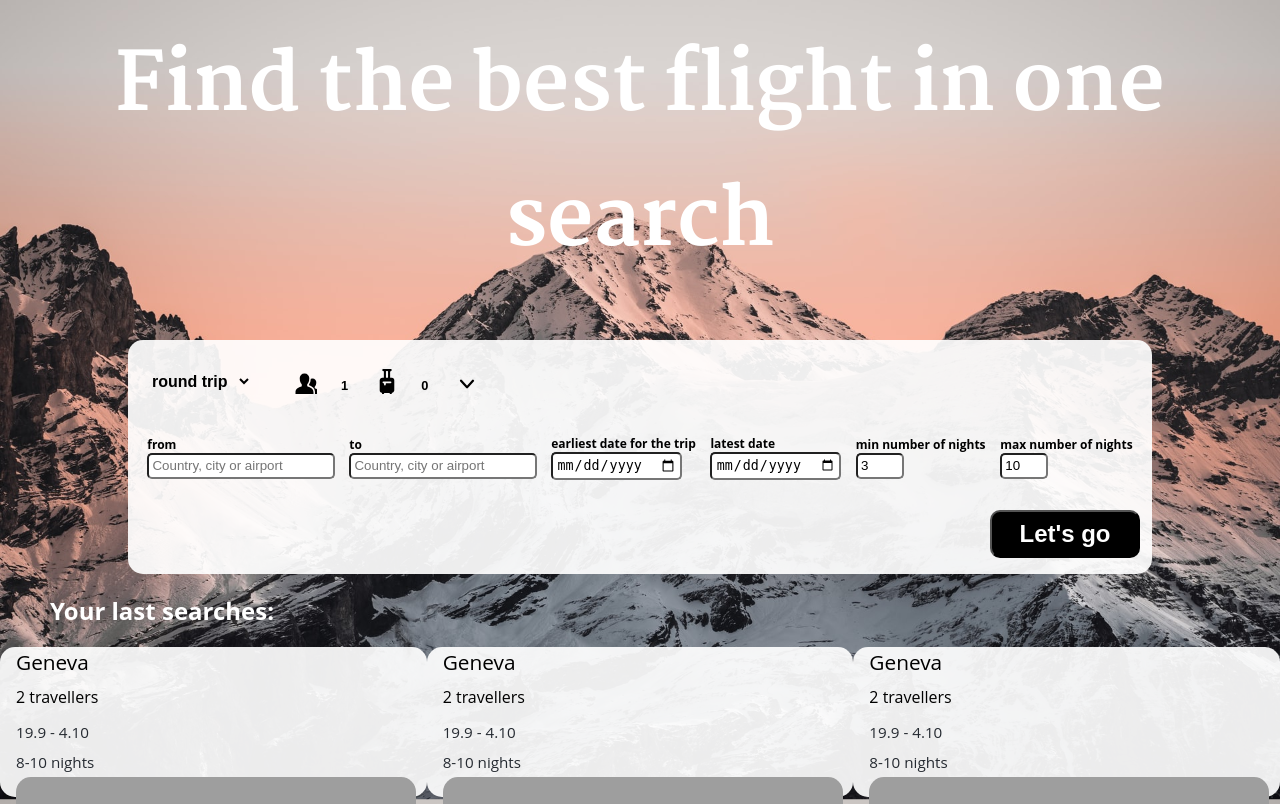
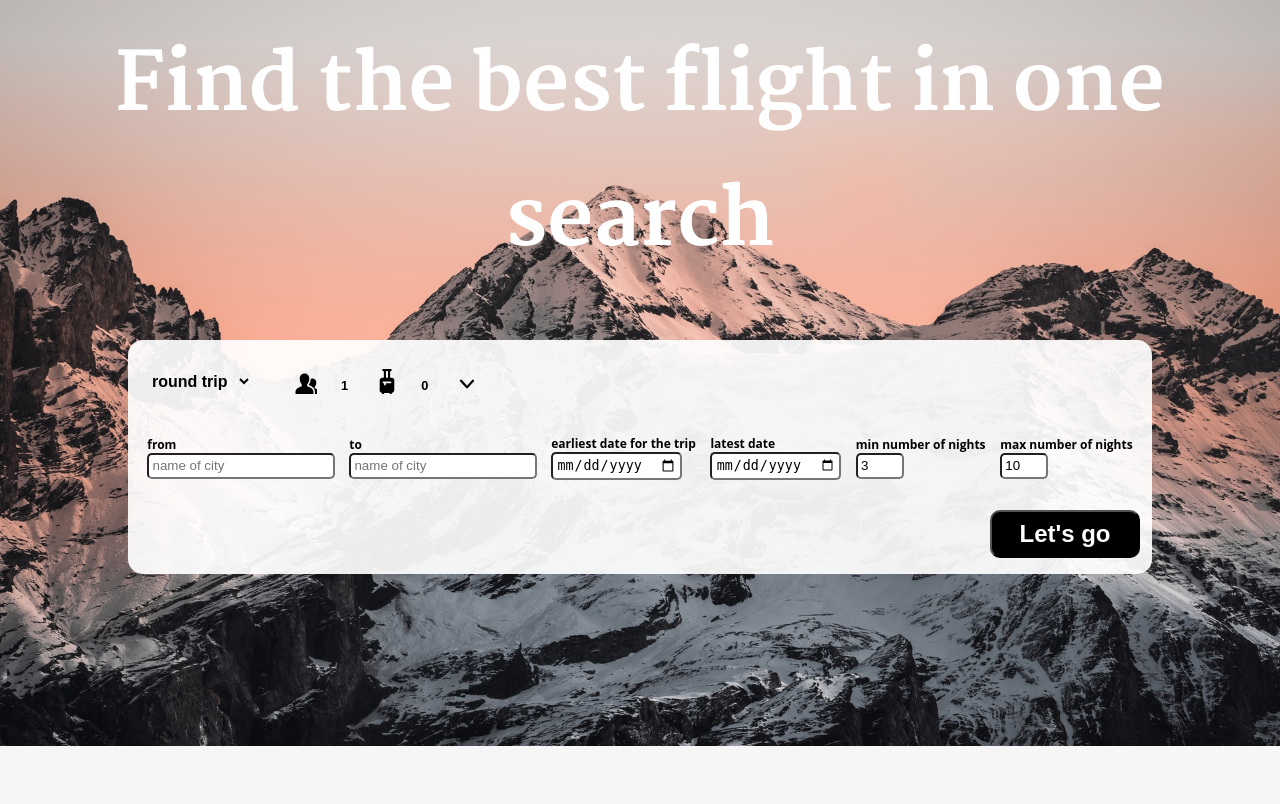
Before and after one commit to alon-strauss/flight_search_website, a Flask app: page / in a window 1280 px wide. Shown: the part 54-858 px from the top of the page. After the commit the page ends 800 px from the top, so only its background shows below. Run offline with Flask 2, Linux system fonts and the light colour scheme; grey boxes are pictures that could not be loaded.

Commit message:
7th version

```diff
--- a/flight_search.py
+++ b/flight_search.py
@@ -28,7 +28,7 @@
             "nights_in_dst_from": info["min_nights"],
             "nights_in_dst_to": info["max_nights"],
             "flight_type": "round" if info["type_of_trip"] == "round trip" else "oneway",
-            "limit": 10,
+            "limit": 2,
             "max_stopovers": 0,
             "adults": info["adults"],
             "children": info["children"],
--- a/formatter.py
+++ b/formatter.py
@@ -11,7 +11,7 @@
 
     def data_formatter(self, data):
         flights_information = []
-        for i in range(5):
+        for i in range(2):
             search_result = data[i]
             flight_information = {
                 "price": round(search_result['price']),
--- a/main.py
+++ b/main.py
@@ -23,6 +23,7 @@
 is_logged_in = False
 name = ''
 
+
 @app.route("/", methods=["GET", "POST"])
 def home():
     return render_template("home_page.html", is_logged_in=is_logged_in, name=name)
@@ -47,7 +48,6 @@
         "hand_bag": request.form["hand_bag"],
 
     }
-
     results_data = flight_search.search(input_info)
     results = formatter.data_formatter(results_data["data"])
     global is_logged_in
--- a/static/css/style.css
+++ b/static/css/style.css
@@ -376,8 +376,12 @@
 
 }
 
-.dates{
+.dates, .nights{
   color: rgb(37, 42, 49);
   font-size: .95rem;
   line-height: 30px;
 }
+
+#search-0, #search-1, #search-2 {
+    display: none;
+}
--- a/templates/home_page.html
+++ b/templates/home_page.html
@@ -77,22 +77,22 @@
       <div class="row second-row">
         <div>
           <label>from</label>
-          <input class="inputs" type="text" name="from" placeholder="Country, city or airport">
+          <input class="inputs" type="text" name="from" placeholder="name of city" required="required">
         </div>
 
         <div>
           <label>to</label>
-          <input class="inputs" type="text" name="to" placeholder="Country, city or airport">
+          <input class="inputs" type="text" name="to" placeholder="name of city" required="required">
         </div>
 
         <div>
           <label>earliest date for the trip</label>
-          <input class="inputs" type="date" name="earliest_date">
+          <input class="inputs" type="date" name="earliest_date" required="required">
         </div>
 
         <div>
           <label>latest date</label>
-          <input class="inputs" type="date" name="latest_date">
+          <input class="inputs" type="date" name="latest_date" required="required">
         </div>
 
         <div>
@@ -259,39 +259,39 @@
     </div>
 
     <div class="last-searches">
-      <div class="search">
+      <div class="search" id="search-0">
         <div class="half-search-l">
           <p class="destination">Geneva</p>
           <p class="travellers">2 travellers</p>
           <p class="dates">19.9 - 4.10</p>
-          <p class="dates">8-10 nights</p>
+          <p class="nights">8-10 nights</p>
         </div>
         <div class="half-search-r">
-          <img src="https://images.unsplash.com/photo-1633022326182-1b36700bc49a?crop=entropy&cs=tinysrgb&fit=max&fm
+          <img id="image-0" src="https://images.unsplash.com/photo-1633022326182-1b36700bc49a?crop=entropy&cs=tinysrgb&fit=max&fm
           =jpg&ixid=MnwzNDgxMDN8MHwxfHNlYXJjaHwxfHxnZW5ldmF8ZW58MHx8fHwxNjU4Mzk4NTMz&ixlib=rb-1.2.1&q=80&w=200" class="img">
         </div>
       </div>
-      <div class="search">
+      <div class="search" id="search-1">
         <div class="half-search-l">
           <p class="destination">Geneva</p>
           <p class="travellers">2 travellers</p>
           <p class="dates">19.9 - 4.10</p>
-          <p class="dates">8-10 nights</p>
+          <p class="nights">8-10 nights</p>
         </div>
         <div class="half-search-r">
-          <img src="https://images.unsplash.com/photo-1633022326182-1b36700bc49a?crop=entropy&cs=tinysrgb&fit=max&fm
+          <img id="image-1" src="https://images.unsplash.com/photo-1633022326182-1b36700bc49a?crop=entropy&cs=tinysrgb&fit=max&fm
           =jpg&ixid=MnwzNDgxMDN8MHwxfHNlYXJjaHwxfHxnZW5ldmF8ZW58MHx8fHwxNjU4Mzk4NTMz&ixlib=rb-1.2.1&q=80&w=200" class="img">
         </div>
       </div>
-      <div class="search">
+      <div class="search" id="search-2">
         <div class="half-search-l">
           <p class="destination">Geneva</p>
           <p class="travellers">2 travellers</p>
           <p class="dates">19.9 - 4.10</p>
-          <p class="dates">8-10 nights</p>
+          <p class="nights">8-10 nights</p>
         </div>
         <div class="half-search-r">
-          <img src="https://images.unsplash.com/photo-1633022326182-1b36700bc49a?crop=entropy&cs=tinysrgb&fit=max&fm
+          <img id="image-2" src="https://images.unsplash.com/photo-1633022326182-1b36700bc49a?crop=entropy&cs=tinysrgb&fit=max&fm
           =jpg&ixid=MnwzNDgxMDN8MHwxfHNlYXJjaHwxfHxnZW5ldmF8ZW58MHx8fHwxNjU4Mzk4NTMz&ixlib=rb-1.2.1&q=80&w=200" class="img">
         </div>
       </div>
```
Also changed, not shown: static/js/script.js (+91 -0 lines).
